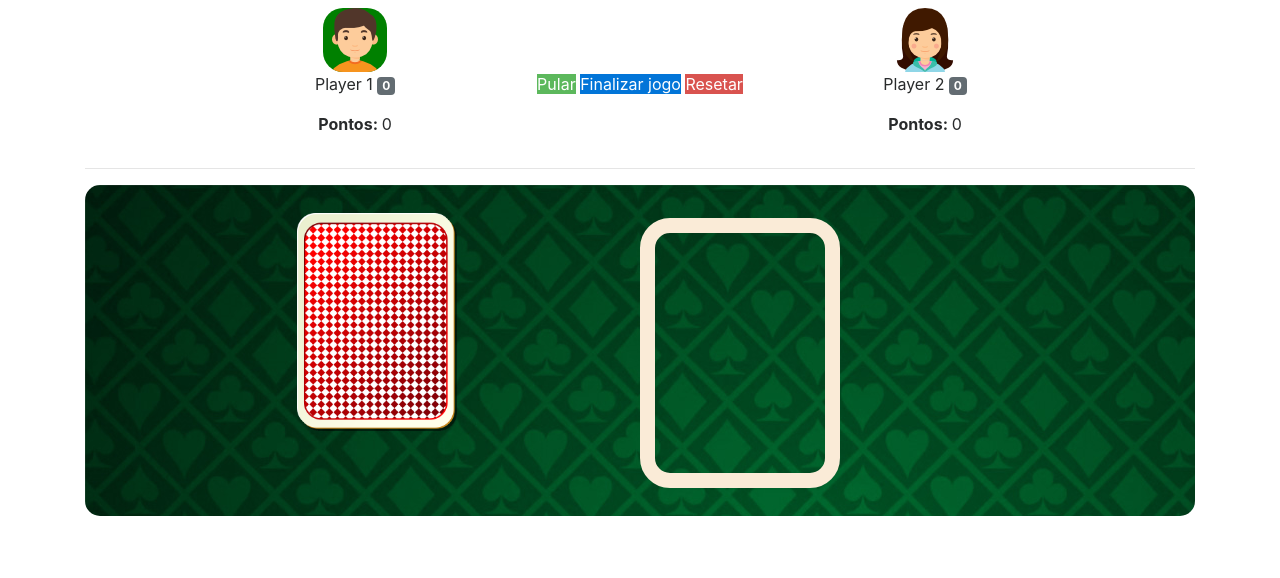
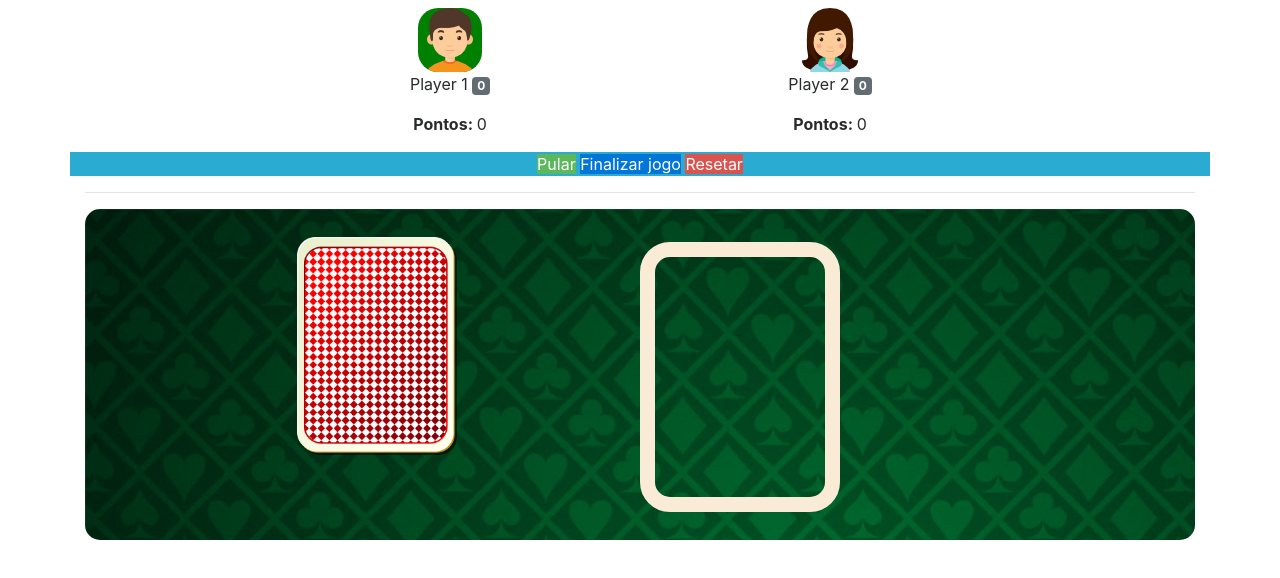
Before and after one commit to RayconBatista/learning-vuejs, a plain HTML site: page gameVueJs/index.html in a window 1280 px wide. Shown: the part 120-698 px from the top of the page. Drawn offline with Linux system fonts and the light colour scheme.

Commit message:
Finishing 21' game for study including template design to VueJs

```diff
--- a/gameVueJs/index.html
+++ b/gameVueJs/index.html
@@ -17,7 +17,11 @@
             <h1 class="title">Jogo do 21 com VueJs</h1>
         </div>
         <div class="row mt-2">
-            <div :class="['col-6', playerActived == 1 ? 'active' : '']">
+            <div class="col-md-2">
+                <img src="./assets/outros/trofeu.png" height="100" alt="trofeu" v-show="playerOne.points >= 21">
+                <span v-show="playerOne.points >= 21">Campeão</span>
+            </div>
+            <div :class="['col-md-4', playerActived == 1 ? 'active' : '']">
                 <img src="./assets/outros/player1.png" alt="player 1">
                 <p>
                     Player 1
@@ -25,7 +29,7 @@
                 </p>
                 <p><strong>Pontos: </strong> {{ playerOne.points }}</p>
             </div>
-            <div :class="['col-6', playerActived == 2 ? 'active' : '']">
+            <div :class="['col-md-4', playerActived == 2 ? 'active' : '']">
                 <img src="./assets/outros/player2.png" alt="player 2">
                 <p>
                     Player 2
@@ -35,19 +39,26 @@
 
             </div>
 
-            <div class="controls col controle">
+            <div class="col-md-2">
+                <img src="./assets/outros/trofeu.png" height="100" alt="trofeu" v-show="playerTwo.points >= 21">
+                <span v-show="playerTwo.points >= 21">Campeão</span>
+            </div>
+
+
+        </div>
+        <div class="row" style="background: #2aabd2">
+            <div class="controls col" style="text-align: center">
                 <a href="#" class="btn-success" @click.prevent="changePlayer">Pular</a>
                 <a href="#" class="btn-primary" @click.prevent="finishGame">Finalizar jogo</a>
                 <a href="#" class="btn-danger" @click.prevent="resetGame">Resetar</a>
             </div>
         </div>
-
         <hr>
 
         <div class="mesa">
             <div class="row m-2">
                 <div class="col-6">
-                    <a href=""  @click.prevent="selectedCart">
+                    <a href="" @click.prevent="selectedCart">
                         <img src="./assets/outros/baralho-cartas.png" alt="baralho" class="carts">
                     </a>
                 </div>
@@ -165,7 +176,9 @@
                 {
                     return this.playerTwo.historic.length
                 }
-            }
+            },
+
+
         })
     </script>
 </body>
```
